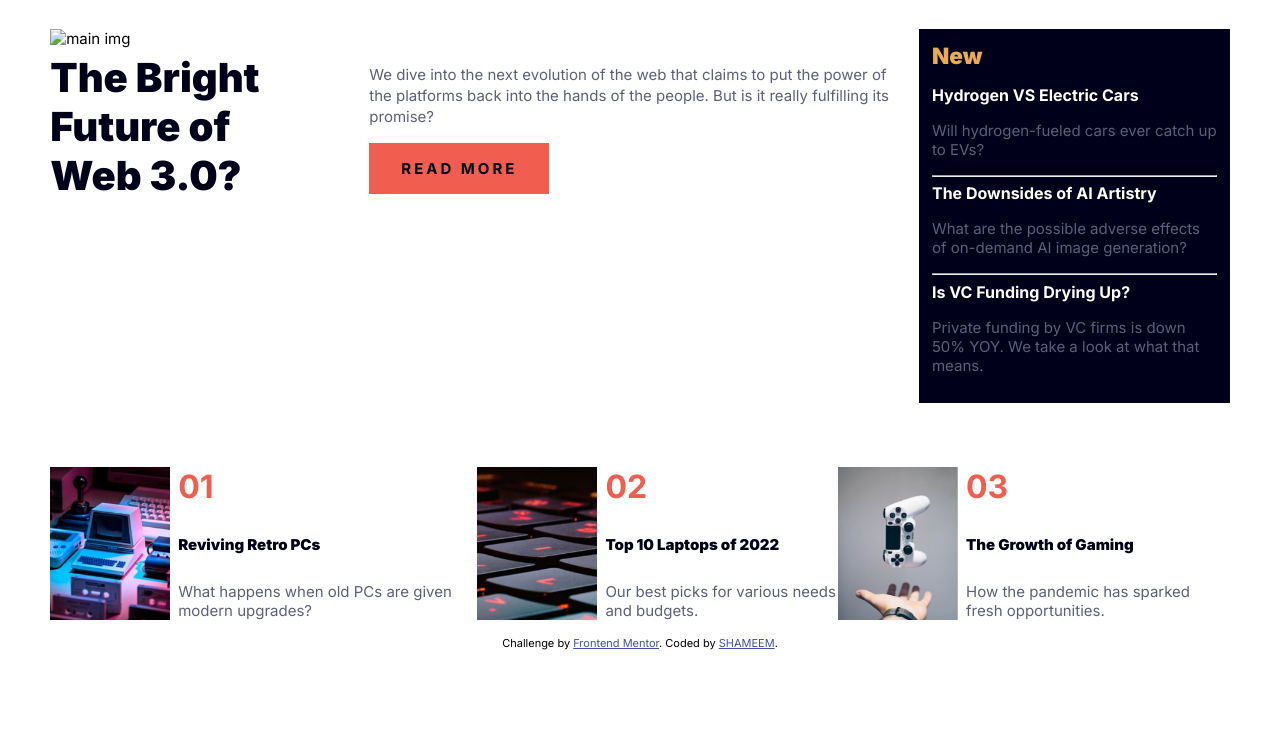
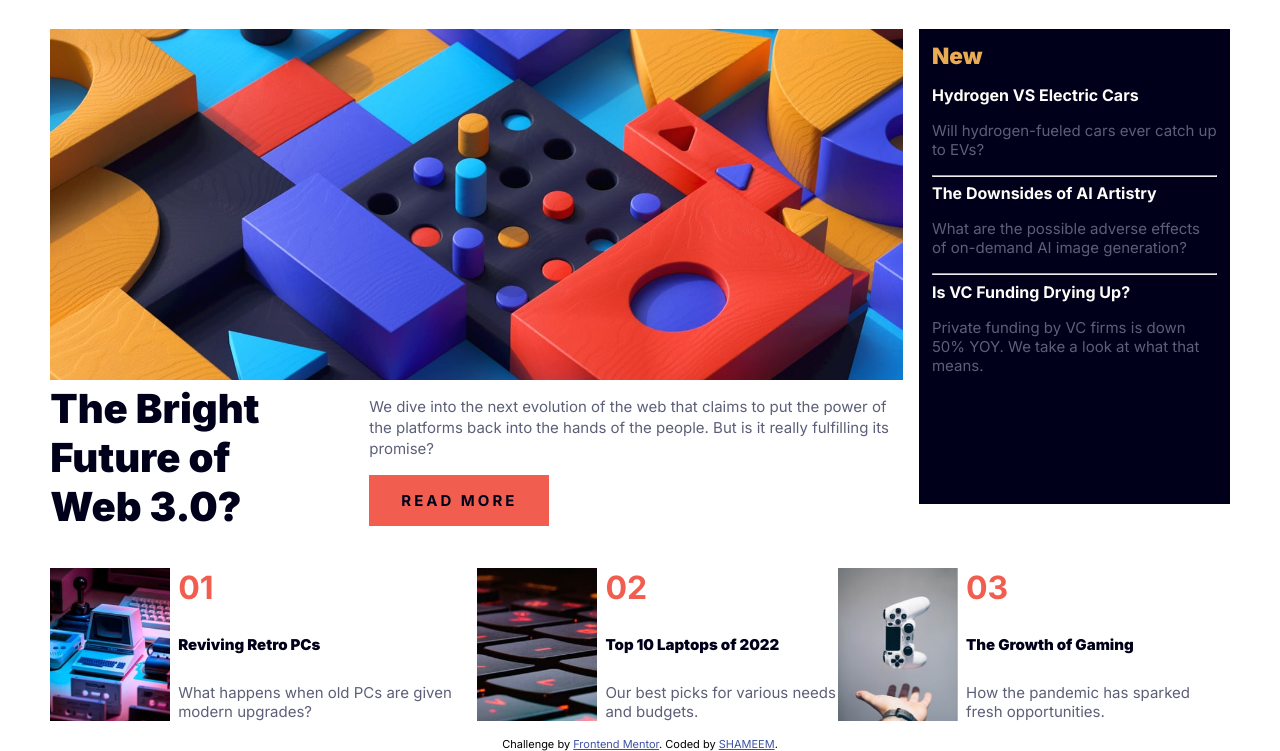
Before and after one commit to shameem-dev/news-homepage-main, a plain HTML site: page index.html in a window 1280 px wide. Shown: the part 60-811 px from the top of the page. Drawn offline with Linux system fonts and the light colour scheme; the site is published under a folder, as on GitHub Pages, so addresses that start at the root find nothing.

Commit message:
changing desktop and moile img

```diff
--- a/index.html
+++ b/index.html
@@ -35,8 +35,8 @@
       <main class="main">
         <div class="container row">
           <div class="head_sec">
-                <img src="/assets/images/image-web-3-mobile.jpg"alt="main_img" class="main_img-mobile">
-                <img src="/assets/images/image-web-3-desktop.jpg" alt="main img" class="main_img-desktop">
+                <img src="assets/images/image-web-3-mobile.jpg"alt="main_img" class="main_img-mobile">
+                <img src="assets/images/image-web-3-desktop.jpg" alt="main img" class="main_img-desktop">
                 <div class="headings">
                     <div class="h1">
                         <h1 class="main__h1">The Bright Future of Web 3.0?</h1>
--- a/style.css
+++ b/style.css
@@ -93,7 +93,7 @@ h1,h2,h3,h4,h5,h6 {
     background-color: var(--Very-dark-blue);
     color: var(--Off-white);
     padding: 0.8rem;
-    margin: 3rem 0;k
+    margin: 3rem 0;
 }
 .black-aside__h2{
     color: var(--Soft-orange);
```
